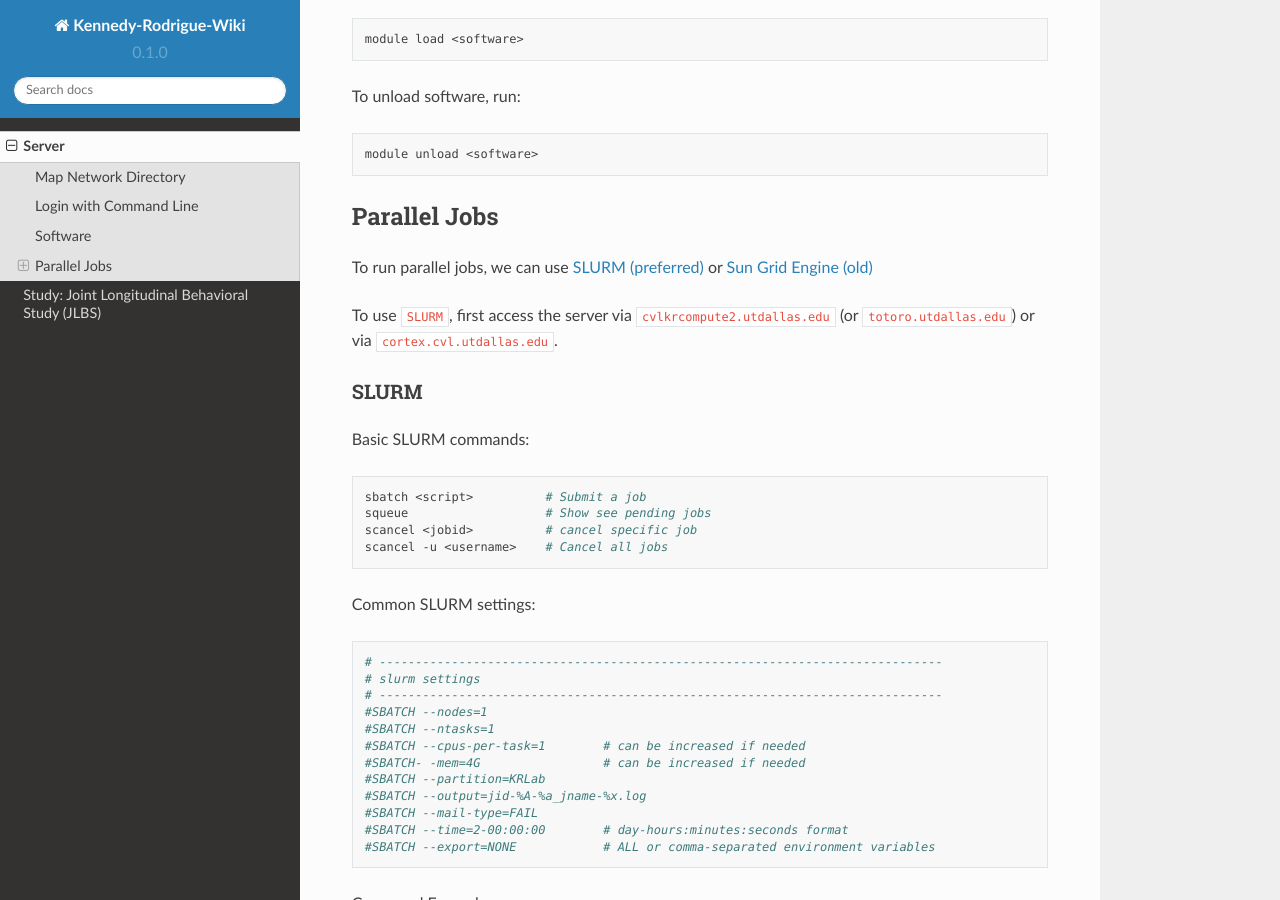
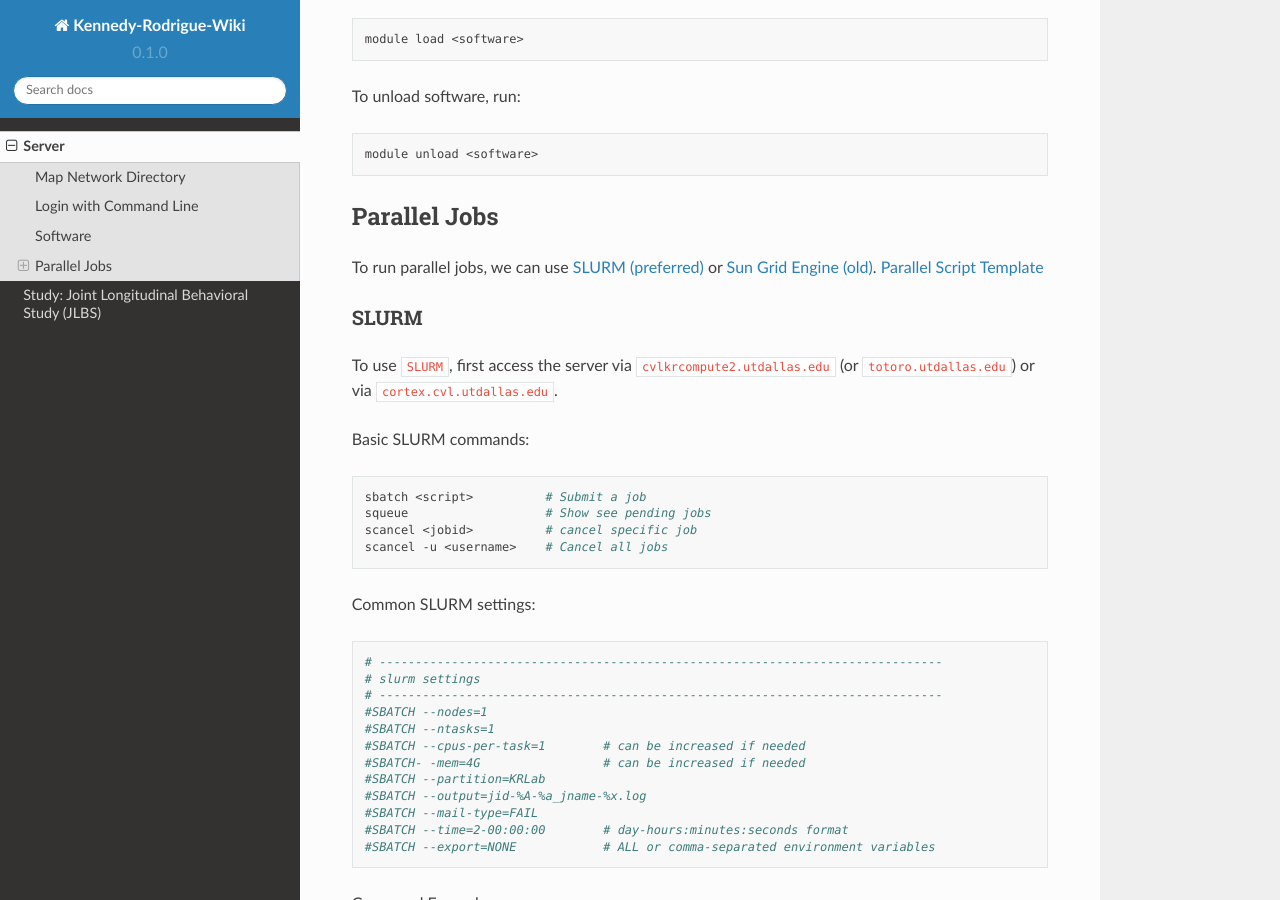
Before and after one commit to marcihorn/kennedy-rodrigue-wiki, a Sphinx documentation site: the page built from docs/source/server.rst, in a window 1280 px wide and 900 px high, scrolled down 1256 px. Built offline with Sphinx 7.4.7 and the Read the Docs theme 2.0.0, drawn with Linux system fonts in a browser that asks for light colours; some of the changed text lies outside the part shown.

Commit message:
Update server.rst

```diff
--- a/docs/source/server.rst
+++ b/docs/source/server.rst
@@ -76,12 +76,13 @@ To unload software, run:
 Parallel Jobs
 --------
 
-To run parallel jobs, we can use `SLURM (preferred) <https://slurm.schedmd.com/quickstart.html>`_ or `Sun Grid Engine (old) <http://star.mit.edu/cluster/docs/0.93.3/guides/sge.html>`_
-
-To use ``SLURM``, first access the server via ``cvlkrcompute2.utdallas.edu`` (or ``totoro.utdallas.edu``) or via ``cortex.cvl.utdallas.edu``.
+To run parallel jobs, we can use `SLURM (preferred) <https://slurm.schedmd.com/quickstart.html>`_ or `Sun Grid Engine (old) <http://star.mit.edu/cluster/docs/0.93.3/guides/sge.html>`_.
+`Parallel Script Template <https://kennedy-rodrigue-wiki.readthedocs.io/en/latest/server/docs/ScriptTemplates.html#parallel-script-template>`_
 
 SLURM
 +++++++
+
+To use ``SLURM``, first access the server via ``cvlkrcompute2.utdallas.edu`` (or ``totoro.utdallas.edu``) or via ``cortex.cvl.utdallas.edu``.
 
 Basic SLURM commands:
 
@@ -118,7 +119,6 @@ Command Example:
 Sun Grid Engine
 +++++++
 
-
 To use ``Sun Grid Engine``, run the following on ``cvlkrcompute1.utdallas.edu`` (or ``ponyo.utdallas.edu``):
 
 .. code:: bash
```
Also changed, not shown: other parts of docs/source/server.rst (+0 -2 lines).
